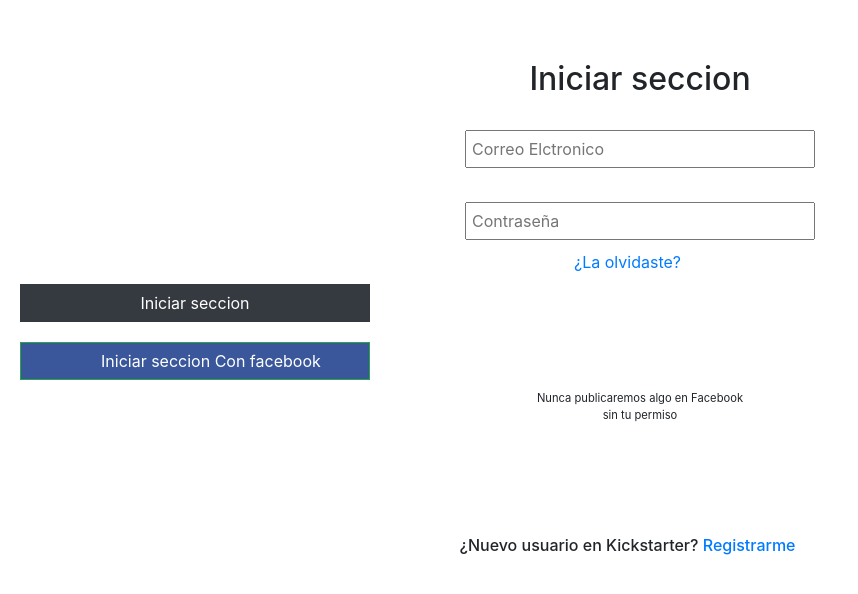
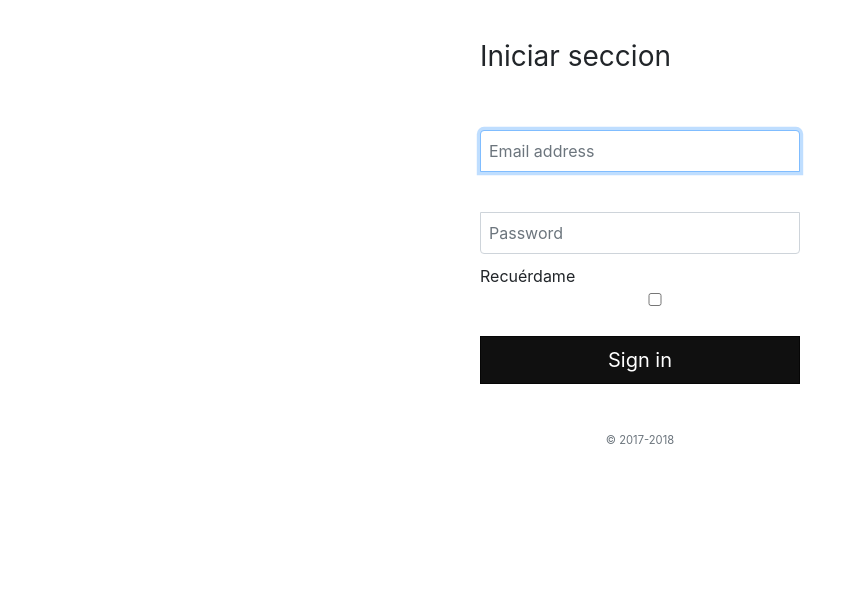
Before and after one commit to GenesisIza/proyecto-POO, a PHP site: page /iniciar-seccion in a window 1280 px wide. Shown: the part 75-669 px from the top of the page, without its empty margins (0-858 px from the left). Run offline with PHP 8.4, Linux system fonts and the light colour scheme.

Commit message:
modifiue reguitro
falta aun

```diff
--- a/Kickstarter/Plantillas/Header.php
+++ b/Kickstarter/Plantillas/Header.php
@@ -2,10 +2,12 @@
 <html>
   <head>
     <meta charset="utf-8">
+    <meta name="viewport" content="width=device-width, initial-scale=1, shrink-to-fit=no">
     <title>Kickstarter</title>
-    <link rel="stylesheet" href="css\fontawesome-all.min.css">
+    <link rel="stylesheet" href="css/fontawesome-all.min.css">
     <link rel="stylesheet" type="text/css" href="css/bootstrap.min.css">
     <link rel="stylesheet" type="text/css" href="css/estilos.css">
+    <link rel="stylesheet" href="css/signin.css">
   </head>
   <body>
     <header class="header">
@@ -15,5 +17,4 @@
       <a class="izquierda" href="Iniciar-seccion.php">Reguistrarse</a>
       <a class="izquierda" href="#"><i class="fas fa-search"></i></a>
       <a class="izquierda Busqueda" href="#"> Busqueda  </a>
-
     </header>
--- a/Kickstarter/css/estilos.css
+++ b/Kickstarter/css/estilos.css
@@ -197,4 +197,25 @@ padding: 80px;
     display: block;
 
 }
->>>>>>> c59e9787af513764e6a19d4106fa5ddd7f052222
+/*-----------------------iniciar seccion---------------------------
+----------------------------------------------------------*/
+.form-control {
+    display: block;
+    width: 100%;
+    padding: .375rem .75rem;
+    font-size: 1rem;
+    line-height: 1.5;
+    color: #495057;
+    background-color: #fff;
+    background-clip: padding-box;
+    border: 1px solid #ced4da;
+    border-radius: .25rem;
+    transition: border-color .15s ease-in-out,box-shadow .15s ease-in-out;
+}
+
+.form-signin {
+    width: 100%;
+    max-width: 330px;
+    padding: 15px;
+    margin: 0 auto;
+}
--- /dev/null
+++ b/Kickstarter/css/signin.css
@@ -0,0 +1,47 @@
+
+.form-signin {
+  width: 100%;
+  max-width: 400px;
+  padding: 40px;
+  margin: 0 auto;
+}
+.form-signin .checkbox {
+  font-weight: 400;
+  text-align: left;
+}
+.form-signin .form-control {
+  position: relative;
+  box-sizing: border-box;
+  height: auto;
+  padding: 8px;
+  font-size: 16px;
+
+}
+.checkbox .mb-3{
+text-align: left;
+    vertical-align: baseline;
+}
+.form-signin .form-control:focus {
+  z-index: 2;
+}
+.form-signin input[type="email"] {
+  margin-bottom: -1px;
+  border-bottom-right-radius: 0;
+  border-bottom-left-radius: 0;
+}
+.form-signin input[type="password"] {
+  margin-bottom: 10px;
+  border-top-left-radius: 0;
+  border-top-right-radius: 0;
+}
+.h3{
+  text-align: left;
+  padding-bottom: 0px;
+}
+.inputPassword{
+  padding-top: 15px:
+  padding-bottom: 15px;
+}
+.sr-only{
+  padding: 20px;
+}
--- a/Kickstarter/iniciar-seccion.php
+++ b/Kickstarter/iniciar-seccion.php
@@ -1,26 +1,25 @@
   <?php include 'Plantillas/header.php';   ?>
 
 
-   <div class="formulario-reguistro">
-     <div>
-       <h2 class"inicio"> Iniciar seccion</h2>
-       <br>
-       <input  type="email" name="" value="" placeholder="Correo Elctronico">
-     </div>
-     <br>
-     <div class="espacio">
-       <input  type="text" name="" value="" placeholder="Contraseña" >
-     </div>
-     <a href="#">¿La olvidaste?</a>
-     <div class="espacio">
-        <input  class="btn btn-dark" type="button" value="Iniciar seccion" >
+      <div class="text-center">
+
+    <form class="form-signin">
+      <h1 class="h3 mb-3 font-weight-normal">Iniciar seccion</h1>
+      <label for="inputEmail" class="sr-only form-control">Email address</label>
+      <input type="email" id="inputEmail" class="form-control" placeholder="Email address" required autofocus>
+      <label for="inputPassword " class="sr-only form-control">Password</label>
+      <input type="password" id="inputPassword espacio" class="form-control" placeholder="Password" required>
+      <div class="checkbox mb-3 ">
+        <label>
+            <font style="vertical-align: inherit;"><font style="vertical-align: inherit;"> Recuérdame
+            <input style="vertical-align: inherit;" type="checkbox" value="remember-me">
+        </label>
       </div>
+      <button class="btn btn-lg btn-primary btn-block" type="submit">Sign in</button>
+      <p class="mt-5 mb-3 text-muted">&copy; 2017-2018</p>
 
-      <div class="espacio">
-        <input  class="btn btn-success facebook" type="button" value="Iniciar seccion Con facebook"  >
+
+    </form>
+
+
       </div>
-      <p>Nunca publicaremos algo en Facebook <br> sin tu permiso  </p>
-      <br><br><br><br>
-      <h6>¿Nuevo usuario en Kickstarter? <a href="reguistrarse.php">Registrarme</a></h6>
-
-   </div>
```
